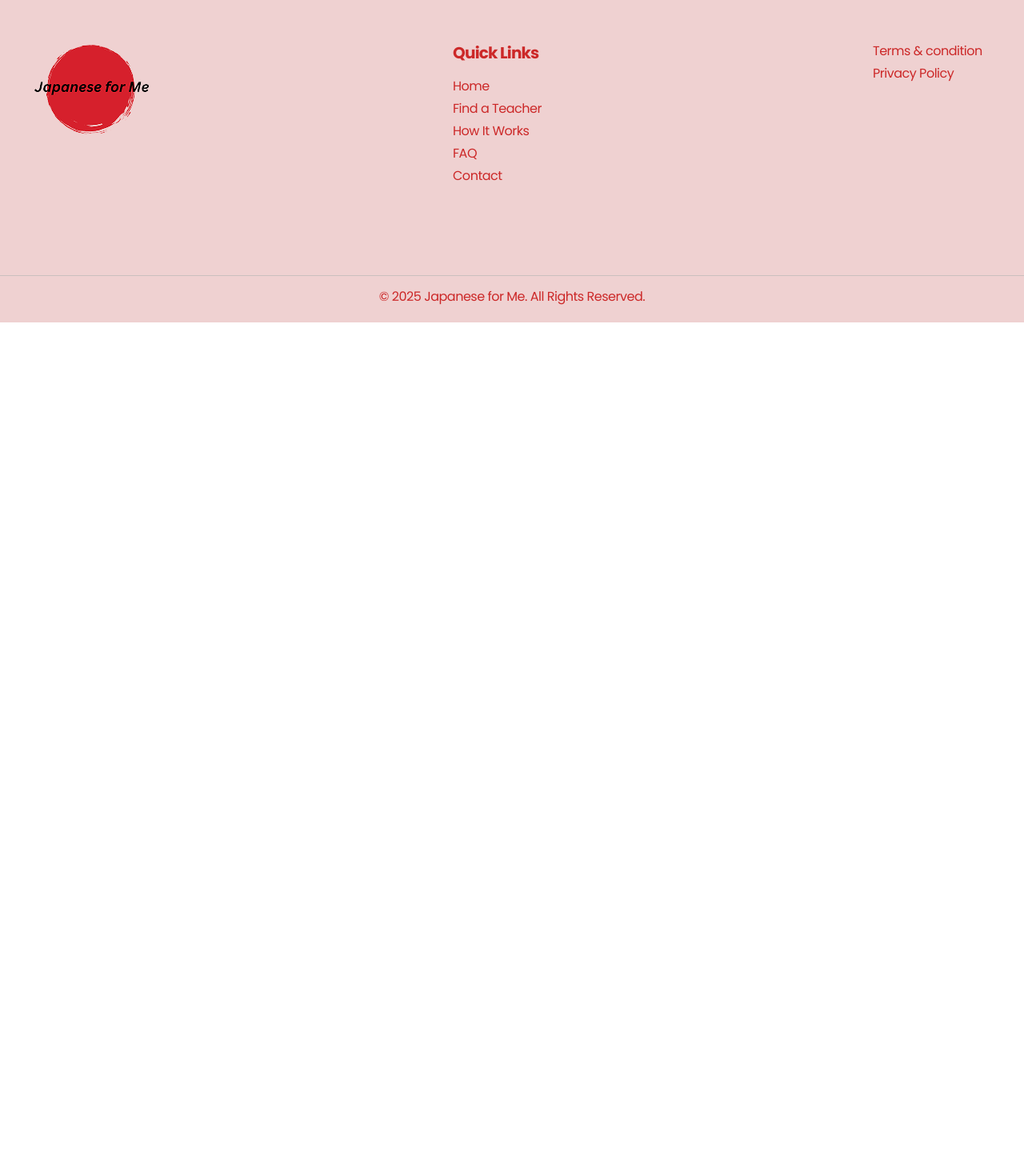
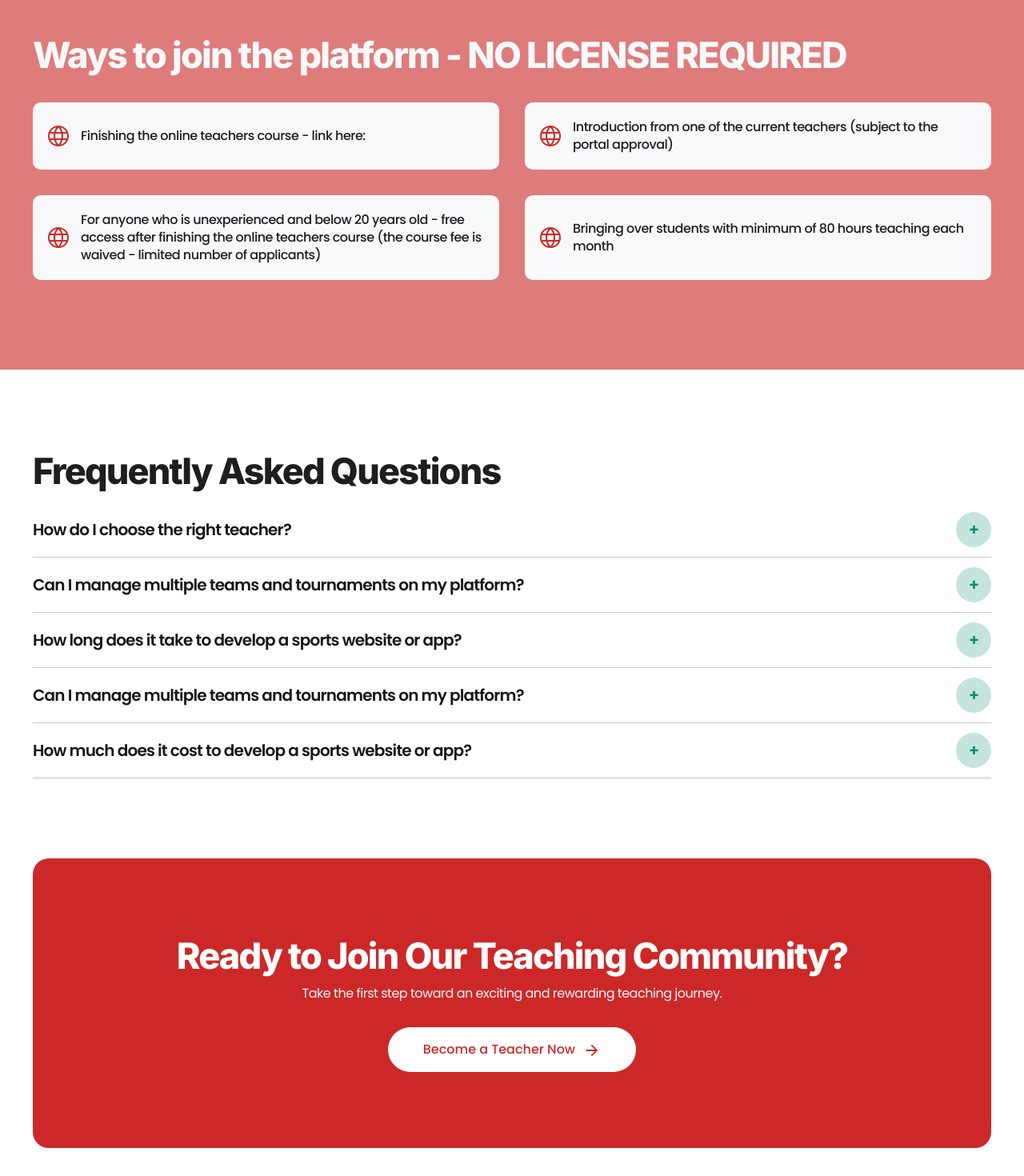
Before and after one commit to Abhinav-FP/eLearning, a Next.js app: page /become-teacher in a window 1280 px wide. Shown: the part 1080-2550 px from the top of the page at 80% size. Before the commit the page ends 1483 px from the top, so only its background shows below. Built offline with nearby package versions, Linux system fonts and the light colour scheme.

Commit message:
become a teacher

```diff
--- /dev/null
+++ b/src/pages/become-teacher/JoinPlatform.jsx
@@ -0,0 +1,39 @@
+import React from "react";
+import Heading from "../common/Heading";
+import { PiGlobe } from "react-icons/pi";
+export default function JoinPlatform() {
+
+    const data = [
+        {
+            decription: "Finishing the online teachers course - link here:"
+        },
+        {
+            decription: "Introduction from one of the current teachers (subject to the portal approval)"
+        },
+        {
+            decription: "For anyone who is unexperienced and below 20 years old - free access after finishing the online teachers course (the course fee is waived - limited number of applicants)"
+        },
+        {
+            decription: "Bringing over students with minimum of 80 hours teaching each month"
+        }
+    ]
+    return (
+        <div className="bg-[#DE7C7C] py-[40px] md:py-[60px] lg:py-[80px]">
+            <div className="mx-auto container sm:container md:container lg:max-w-[1230px] px-4">
+                <Heading classess={'text-[#F8F9FA] mb-8'} title={'Ways to join the platform - NO LICENSE REQUIRED'} />
+                <div className="flex flex-wrap -mx-4">
+                    {
+                        data && data?.map((item, i) => (
+                            <div key={i} className="w-full md:w-1/2 px-4 mb-8">
+                                <div className="bg-[#F8F9FA] rounded-[10px] min-h-full flex items-center py-4 lg:py-5 relative pl-[60px] pr-5 text-base leading-snug font-medium -tracking-[0.03em] text-[#1E1E1E]">
+                                    <PiGlobe className="absolute left-4 text-[#CC2828] top-1/2 -translate-y-1/2" size={32} />
+                                    {item.decription}
+                                </div>
+                            </div>
+                        ))
+                    }
+                </div>
+            </div>
+        </div>
+    )
+}
--- /dev/null
+++ b/src/pages/become-teacher/ReadyJoin.jsx
@@ -0,0 +1,19 @@
+import React from "react";
+import Heading from "../common/Heading";
+import Button from "../common/Button";
+import { IoMdArrowForward } from "react-icons/io";
+
+
+
+export default function ReadyJoin(){
+    return (
+           <div className="pb-[40px] md:pb-[60px] lg:pb-[100px]">
+                <div className="mx-auto container sm:container md:container lg:max-w-[1230px] px-4">
+                    <div className="bg-[#CC2828] py-[30px] md:py-[50px] lg:py-[95px] px-4 md:px-10 text-center rounded-[20px]">
+                            <Heading classess={'text-white mb-2'} title={'Ready to Join Our Teaching Community?'} />
+                            <p className="text-[#F8F9FA] text-base tracking-[-0.03em] mb-5 lg:mb-[30px]">Take the first step toward an exciting and rewarding teaching journey.</p>
+                            <Button classes={'bg-white text-[#CC2828] py-4 px-6 md:px-10 lg:px-11'}  title={'Become a Teacher Now '} image={<IoMdArrowForward className="inline-block ml-1.5" size={22} />}></Button>
+                    </div>
+                </div>
+           </div>
+    )}
--- a/src/pages/become-teacher/WhyTech.jsx
+++ b/src/pages/become-teacher/WhyTech.jsx
@@ -41,7 +41,7 @@ export default function WhyTech() {
                             {
                                data && data.map((item, index) => (
                                 <li key={index} className={`rounded border-[#CC2828] ${index === 0 ? "max-w-[87%] !mr-0" : ""} ${index % 2 === 0 ? "pr-2.5 border-r-5 mr-[100px]" : "pl-2.5 border-l-5 ml-[100px]"}`}>
-                                    <div className="list_shadow mb-[30px]  bg-[rgba(204,40,40,0.2)] relative pl-[65px] pr-5 py-3 rounded-[10px] text-lg leading-snug font-medium -tracking-[0.03em] min-h-[74px] flex items-center">
+                                    <div className="list_shadow mb-[30px]  bg-[rgba(204,40,40,0.2)] relative pl-[65px] pr-5 py-3 rounded-[10px] text-base lg:text-lg leading-snug font-medium -tracking-[0.03em] min-h-[74px] flex items-center">
                                         <PiGlobe className="absolute left-5 text-[#CC2828] top-1/2 -translate-y-1/2" size={32} />
                                             {item.decription}
                                     </div>
--- a/src/pages/become-teacher/index.jsx
+++ b/src/pages/become-teacher/index.jsx
@@ -1,10 +1,16 @@
 import React from "react";
 import Layout from "../common/Layout";
 import WhyTech from "./WhyTech";
+import JoinPlatform from "./JoinPlatform";
+import FAQ from "../common/FAQ";
+import ReadyJoin from "./ReadyJoin";
 
 export default function Index(){
     return(
          <Layout>
             <WhyTech/>
+            <JoinPlatform />
+            <FAQ classess={'mt-[40px] md:mt-[80px] lg:mt-[100px] md:mb-5 lg:mb-10'}/>
+            <ReadyJoin />
          </Layout>
     )}
--- a/src/pages/common/Button.jsx
+++ b/src/pages/common/Button.jsx
@@ -1,9 +1,11 @@
 import React from 'react'
 
-export default function Button({title , classes}) {
+export default function Button({title , classes , image}) {
   return (
     <button className={`font-medium cursor-pointer rounded-full py-2 px-5 ${classes} `}>
     {title}
+
+  {image && (image)}
   </button>
   )
 }
--- a/src/pages/common/FAQ.jsx
+++ b/src/pages/common/FAQ.jsx
@@ -1,7 +1,7 @@
 import { useState } from "react";
 import Heading from "./Heading";
 
-export default function FAQ() {
+export default function FAQ({classess}) {
     const [openIndex, setOpenIndex] = useState(null);
 
     const ToggleFaq = (index) => {
@@ -31,7 +31,7 @@ export default function FAQ() {
 
     ]
     return (
-        <div className="pb-[40px] md:pb-[40px] lg:pb-[60px]">
+        <div className={`pb-[40px] md:pb-[40px] lg:pb-[60px] ${classess}`}>
             <div className="mx-auto container sm:container md:container lg:max-w-[1230px] px-4">
                 <Heading classess={'text-[#1E1E1E] mb-3 '} title={'Frequently Asked Questions'} />
 
--- /dev/null
+++ b/src/pages/teacher/Detail.jsx
@@ -0,0 +1,28 @@
+import React from "react";
+import Layout from "../common/Layout";
+import Image from "next/image";
+import teacherImg from "../Assets/Images/teacherimg.jpg";
+export default function Detail() {
+    return (
+        <Layout>
+            <div className="py-[154px] pb-[100px]">
+                <div className="container sm:container md:container lg:max-w-[1230px] px-4 mx-auto">
+                    <div className="bg-[rgba(204,40,40,0.8)]  rounded-[20px] py-[30px] px-[45px]">
+                        <div className="flex flex-wrap -mx-4">
+                            <div className="w-full lg:w-3/12 px-4">
+                                <Image className="rounded-[10px]" src={teacherImg} alt="teacher" />
+                            </div>
+                            <div className="w-full lg:w-5/12 px-4">
+                                <div className="relative after:right-0 after:top-2 after:bottom-2 after:width-[1px] after-bg-white">
+                                    <h3 className="text-white text-xl lg:text-2xl font-extrabold tracking-[-0.04em] ">
+                                        Emily Carter
+                                    </h3>
+                                </div>
+                            </div>
+                        </div>
+                    </div>
+                </div>
+            </div>
+        </Layout>
+    )
+}
--- a/src/pages/teacher/index.jsx
+++ b/src/pages/teacher/index.jsx
@@ -1,7 +1,10 @@
-import React from 'react'
+import React from 'react';
+import Detail from './Detail'
 
 export default function index() {
   return (
-    <div>index</div>
+    <div>
+      <Detail />
+    </div>
   )
 }
```
Also changed, not shown: src/pages/teacher/[slug].js (added, +8 -0 lines), src/pages/Assets/Images/teacherimg.jpg (added).
